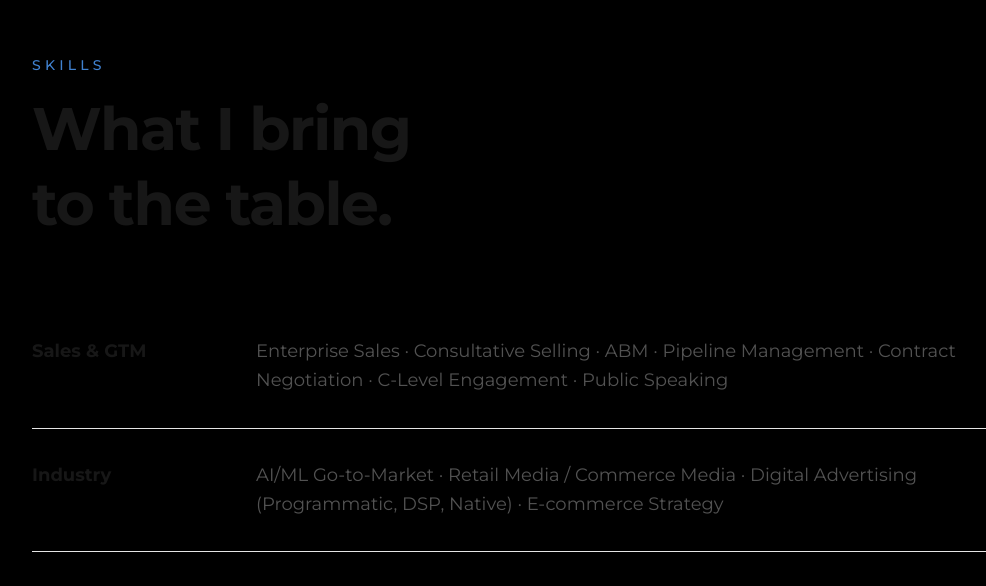
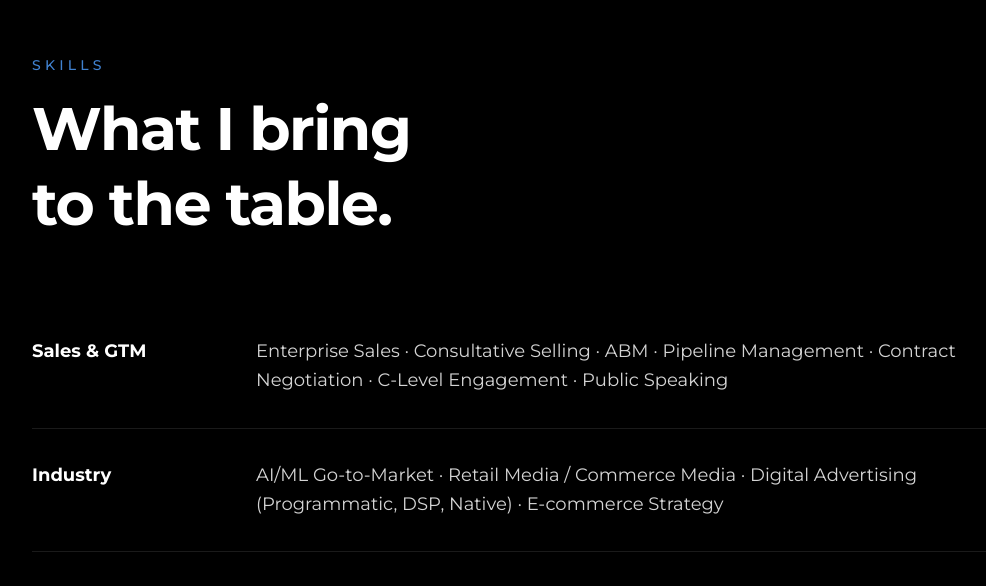
Before and after one commit to hwinside/hyunwoo-portfolio, a Next.js app: page / in a window 1280 px wide. Shown: the part 6543-7129 px from the top of the page, without its empty margins (128-1114 px from the left). Built offline with nearby package versions, Linux system fonts and the light colour scheme.

Commit message:
fix: skills section text contrast on dark bg

```diff
--- a/src/components/Skills.tsx
+++ b/src/components/Skills.tsx
@@ -27,7 +27,7 @@ export default function Skills() {
   const isInView = useInView(ref, { once: true, margin: "-100px" });
 
   return (
-    <section id="skills" className="py-24 sm:py-32" ref={ref}>
+    <section id="skills" className="py-24 sm:py-32 bg-black" ref={ref}>
       <div className="mx-auto max-w-5xl px-6 lg:px-8">
         <motion.div
           initial={{ opacity: 0, y: 20 }}
@@ -38,12 +38,12 @@ export default function Skills() {
           <p className="text-blue-400/80 text-sm tracking-[0.3em] uppercase mb-4 font-medium">
             Skills
           </p>
-          <h2 className="text-4xl sm:text-5xl lg:text-6xl font-bold text-neutral-900 tracking-tight leading-tight">
+          <h2 className="text-4xl sm:text-5xl lg:text-6xl font-bold text-white tracking-tight leading-tight">
             What I bring<br />to the table.
           </h2>
         </motion.div>
 
-        <div className="space-y-0 divide-y divide-neutral-200">
+        <div className="space-y-0 divide-y divide-white/10">
           {SKILLS.map((skill, i) => (
             <motion.div
               key={skill.category}
@@ -53,11 +53,11 @@ export default function Skills() {
               className="flex flex-col sm:flex-row gap-2 sm:gap-8 py-6 sm:py-8"
             >
               <div className="sm:w-48 flex-shrink-0">
-                <span className="text-lg font-bold text-neutral-900">
+                <span className="text-lg font-bold text-white">
                   {skill.category}
                 </span>
               </div>
-              <p className="text-base sm:text-lg text-neutral-600 leading-relaxed">
+              <p className="text-base sm:text-lg text-neutral-300 leading-relaxed">
                 {skill.items}
               </p>
             </motion.div>
```
